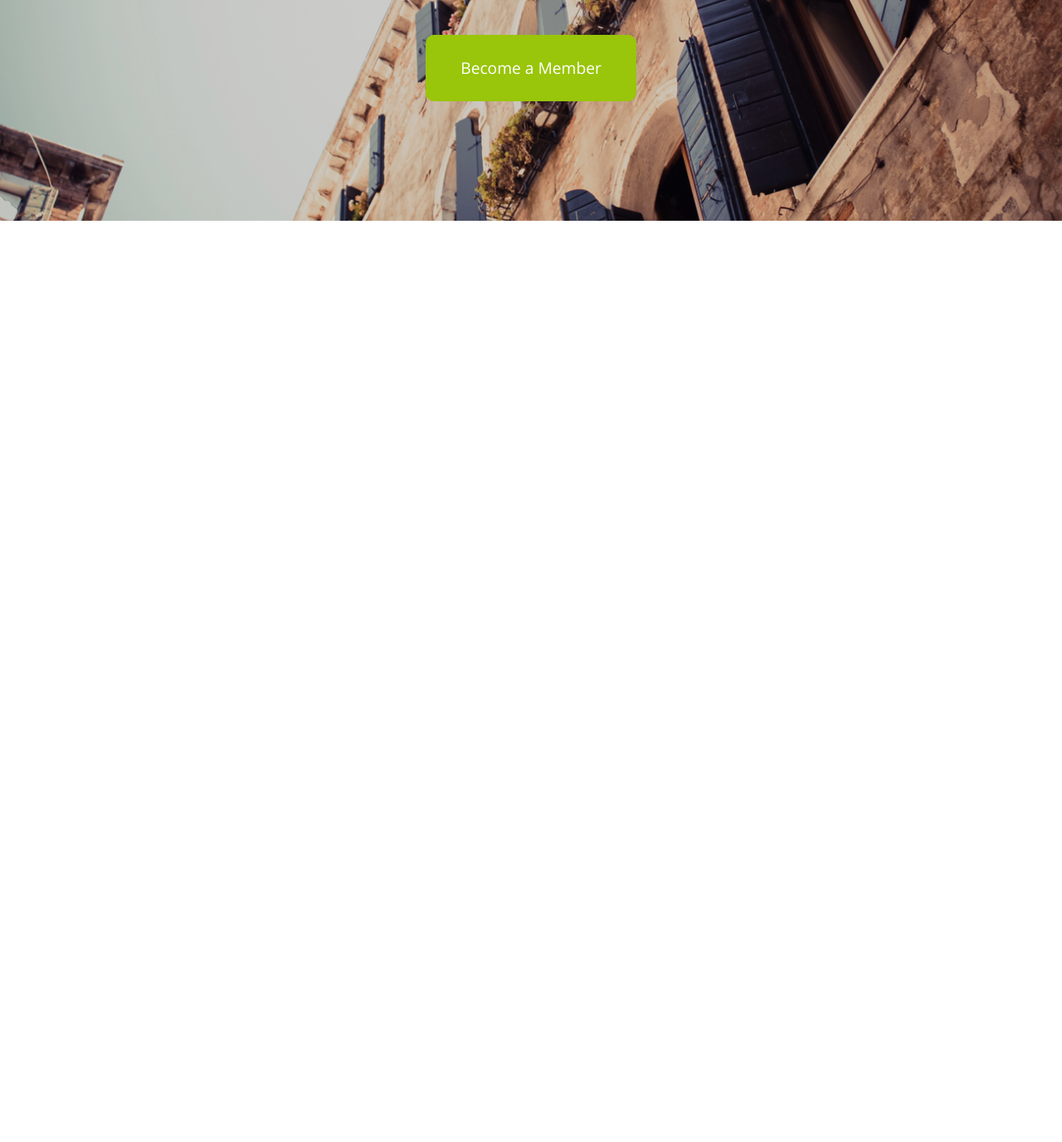
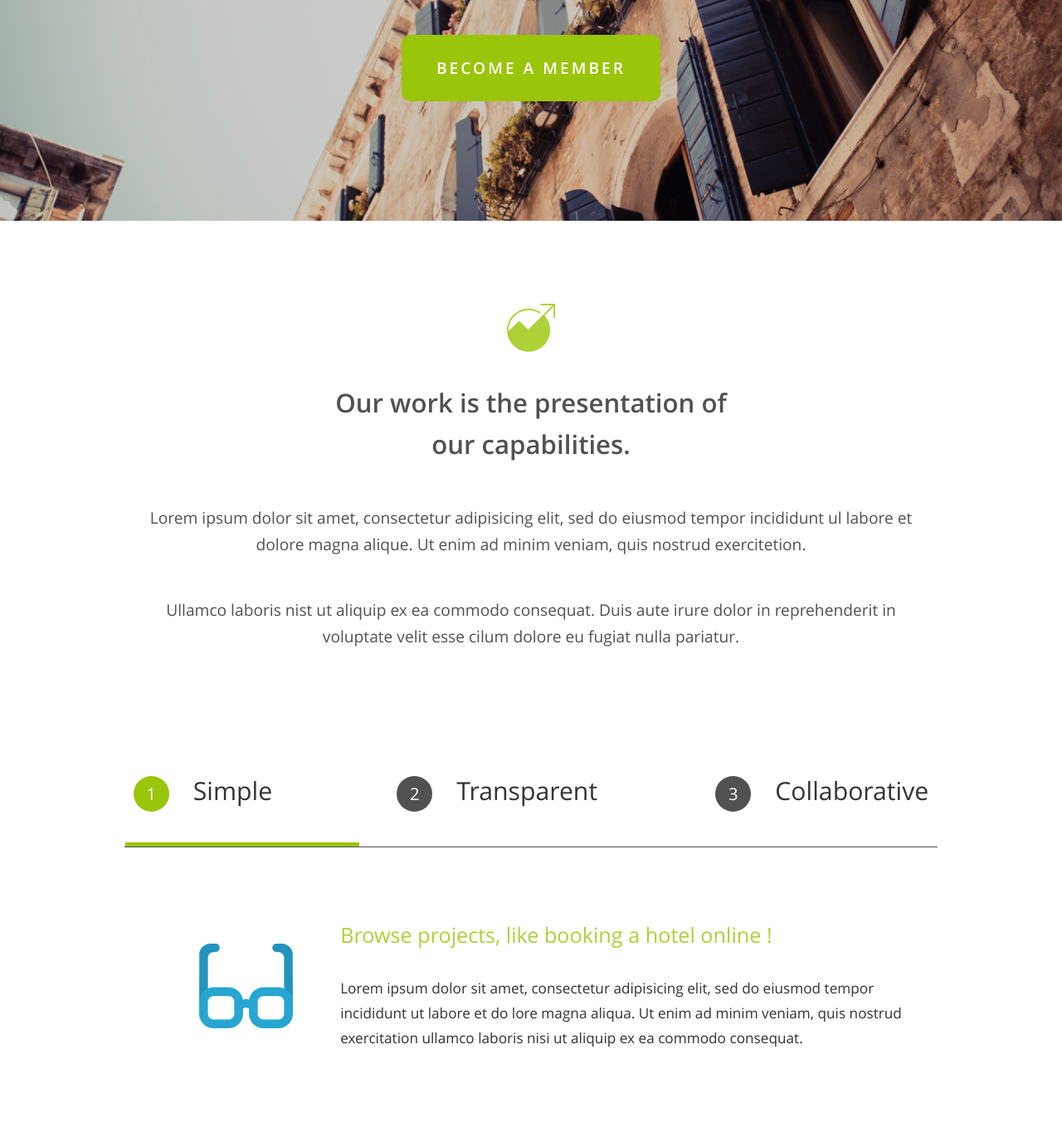
Before and after one commit to dzakhark/Crowdme-landing, a website: page app/index.html in a window 1280 px wide. Shown: the part 384-1760 px from the top of the page at 83% size. Before the commit the page ends 800 px from the top, so only its background shows below. Drawn offline with Linux system fonts and the light colour scheme.

Commit message:
Added content (section-1, section-2)

```diff
--- a/app/index.html
+++ b/app/index.html
@@ -34,6 +34,7 @@
 			<div class="logo">
 				<a href="#"><img src="img/logo-1.svg" alt="Crowdme">Crowdme</a>
 			</div>
+			<a class="button button-login" href="#">Login</a>
 			<div class="nav">
 				<nav>
 					<ul>
@@ -45,14 +46,54 @@
 					</ul>
 				</nav>
 			</div>
-			<a class="btn-login" href="#">Login</a>
 		</header>
 		<section class="banner">
 			<div class="banner-composition">
 				<p>Intellectual Property has the Shelf Life</p>
 				<p>of a Banana.</p>
-				<a class="btn-banner" href="#">Become a Member</a>
+				<a class="button" href="#">Become a Member</a>
 			</div>
+		</section>
+		<section class="content">
+			<div class="section-1">
+				<img src="img/shape-info.svg" alt="Info">
+				<p>Our work is the presentation of our capabilities.</p>
+				<p>Lorem ipsum dolor sit amet, consectetur adipisicing elit, sed do eiusmod tempor incididunt ul labore et dolore magna alique. Ut enim ad minim veniam, quis nostrud exercitetion.</p>
+				<p>Ullamco laboris nist ut aliquip ex ea commodo consequat. Duis aute irure dolor in reprehenderit in voluptate velit esse cilum dolore eu fugiat nulla pariatur.</p>
+			</div>
+
+			<div class="section-2">
+				<ul class="tabs">
+					<li class="tab">
+						<div>
+							<div class="tab-number active">1</div><span>Simple</span>
+						</div>
+						<div class="underline active"></div>
+					</li>
+					<li class="tab">
+						<div>
+							<div class="tab-number">2</div><span>Transparent</span>
+						</div>
+						<div class="underline"></div>
+					</li>
+					<li class="tab">
+						<div>
+							<div class="tab-number">3</div><span>Collaborative</span>
+						</div>
+						<div class="underline"></div>
+					</li>
+				</ul>
+				<div class="line"></div>
+				<div class="panel">
+					<img src="img/glasses.png" alt="Glasses">
+					<div class="info-text">
+						<p>Browse projects, like booking a hotel online !</p>
+						<p>Lorem ipsum dolor sit amet, consectetur adipisicing elit, sed do eiusmod tempor incididunt ut labore et do lore magna aliqua. Ut enim ad minim veniam, quis nostrud exercitation ullamco laboris nisi ut aliquip ex ea commodo consequat.</p>
+					</div>
+				</div>
+			</div>
+
+
 		</section>
 	</div>
 	<link rel="stylesheet" href="css/main.min.css">
--- a/app/sass/_vars.sass
+++ b/app/sass/_vars.sass
@@ -1,2 +1,2 @@
 $default-font: 'open-sans-ex'
-$accent: orange
+$accent: #99c50a
--- a/app/sass/main.sass
+++ b/app/sass/main.sass
@@ -56,12 +56,66 @@ body
 .text-center
 	text-align: center
 
+.button
+	display: inline-block
+	border: none
+	color: #fff
+	text-decoration: none
+	background-color: $accent
+	padding: 16px 45px
+	font-size: 13px
+	text-transform: uppercase
+	font-weight: 600
+	letter-spacing: 3px
+	border-radius: 2px
+	text-align: center
+	position: relative
+	outline: none
+	transition: background-color .1s ease
+	&::after
+		transition: background-color .2s ease
+		position: absolute
+		content: ''
+		height: 4px
+		bottom: 0
+		width: 100%
+		background-color: darken($accent, 50%)
+		opacity: .18
+		border-bottom-left-radius: 2px
+		border-bottom-right-radius: 2px
+		left: 0
+	&:focus, &:hover
+		text-decoration: none
+		color: #fff
+	&:hover
+		background-color: lighten($accent, 5%)
+		&::after
+			opacity: .22
+	&:active
+		background-color: darken($accent, 5%)
+		&::after
+			opacity: .32
+	&.button-login
+		float: right
+		margin-top: 21px
+		margin-right: 10px
+		padding: 8px 31px
+		font-size: 13px
+		background-color: #bcda5c
+		border-radius: 50px
+		&::after
+			display: none
+		&:hover
+			background-color: lighten(#bcda5c, 10%)
+		&:active
+			background-color: darken(#bcda5c, 10%)
+
 .wrapper
 	max-width: 1300px
 	margin: 0 auto
 
 .header
-	height: 80px
+	min-height: 80px
 	width: 100%
 	max-width: 1028px
 	margin: 0 auto
@@ -87,30 +141,12 @@ body
 		top: -6px
 		margin-right: 10px
 
-.btn-login
+.nav
 	float: right
-	display: inline-block
-	margin-top: 21px
-	padding: 8px 31px
-	font-size: 13px
-	background-color: #bcda5c
-	text-align: center
-	text-transform: uppercase
-	border-radius: 50px
-	text-decoration: none
-	color: #ffffff
-	border: 1px solid #707173
-	&:hover
-		text-decoration: none
-		color: #ffffff
-	&:visited
-		color: #ffffff
-		text-decoration: none
-
-.nav
+	white-space: nowrap
+	margin-right: 7%
+	margin-left: 7%
 	overflow: hidden
-	float: left
-	margin-left: 10%
 	line-height: 77px
 	& li
 		display: inline-block
@@ -118,7 +154,7 @@ body
 		text-transform: uppercase
 		font-size: 13.2px
 		font-weight: 600
-		margin-right: 15px
+		padding-right: 2%
 
 .banner
 	min-height: 570px
@@ -145,21 +181,109 @@ body
 			letter-spacing: 3px
 		& p
 			font-size: 33px
-		& a
+		& .button
 			font-size: 19.2px
 			color: #ffffff
-			display: inline-block
-			background-color: #99c50a
 			border-radius: 10px
-			text-decoration: none
 			padding: 24px 42px
 			margin-top: 58px
-			transition: all .1s ease
-			&:hover
-				text-decoration: none
-				color: #ffffff
-			&:active
-				background-color: #bcda5c
+			&::after
+				display: none
 
+/*============ section-1 ============*/
+.section-1
+	padding-top: 100px
+	padding-bottom: 85px
+	text-align: center
+	color: #515151
+	& img
+		margin-bottom: 36px
+	& p:first-of-type
+		max-width: 500px
+		margin: 0 auto
+		font-size: 31.2px
+		font-weight: 600
+		line-height: 50px
+	& p
+		max-width: 920px
+		margin: 48px auto 0 auto
+		font-size: 19.2px
+
+/*============ section-2 ============*/
+.section-2
+	padding-top: 60px
+	& .tabs
+		max-width: 980px
+		margin: 0 auto
+		padding-bottom: 37px
+		text-align: center
+		white-space: nowrap
+		& li
+			display: inline-block
+			width: 33%
+			text-align: start
+			.underline
+				display: none
+				position: relative
+				top: 37px
+				width: 90%
+				height: 5px
+				background-color: $accent
+				&.active
+					display: block
+			&:first-child
+				text-align: start
+				padding-left: 10px
+				& .underline
+					left: -10px
+			&:last-child
+				text-align: end
+				padding-right: 10px
+				& .underline
+					right: -42px
+	& span
+		font-size: 30.2px
+
+.tab-number
+	display: inline-block
+	width: 43px
+	height: 43px
+	color: #ffffff
+	background-color: #515151
+	line-height: 43px
+	border-radius: 50%
+	margin-right: 29px
+	font-size: 20.2px
+	text-align: center
+	&.active
+		background-color: $accent
+
+.line
+	max-width: 980px
+	margin: 0 auto
+	height: 1px
+	background-color: #515151
+
+.panel
+	max-width: 980px
+	margin: 0 auto
+	padding-top: 90px
+	padding-bottom: 110px
+	white-space: nowrap
+	& img
+		display: inline-block
+		padding: 0 53px 0 90px
+	& .info-text
+		max-width: 70%
+		display: inline-block
+		vertical-align: middle
+		font-size: 17.2px
+		white-space: normal
+		& p
+			line-height: 30px
+			&:first-child
+				font-size: 25.2px
+				color: #add136
+				padding-bottom: 35px
 
 @import "media" // Всегда в конце
```
Also changed, not shown: app/css/main.min.css, app/img/glasses.png (added), app/img/shape-info.svg (added).
